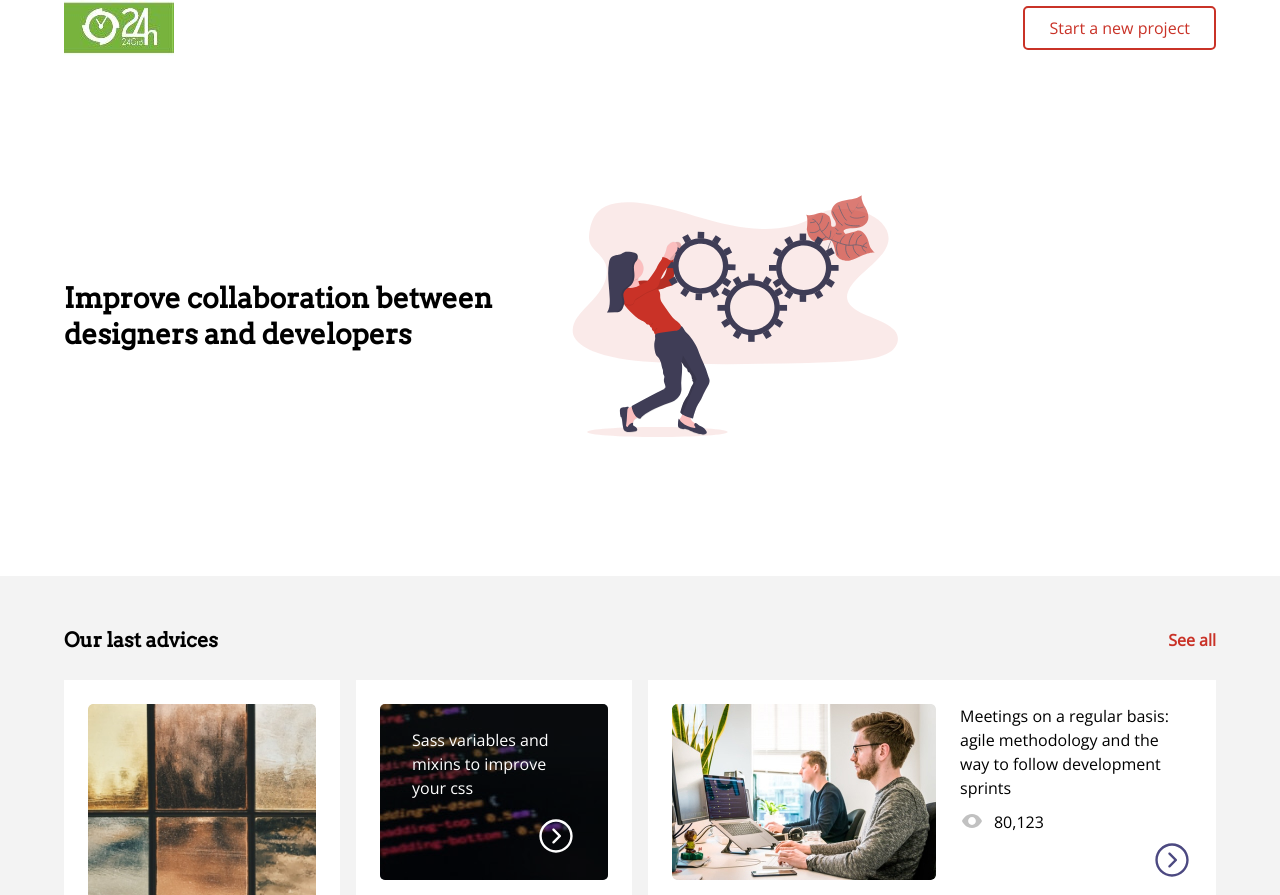
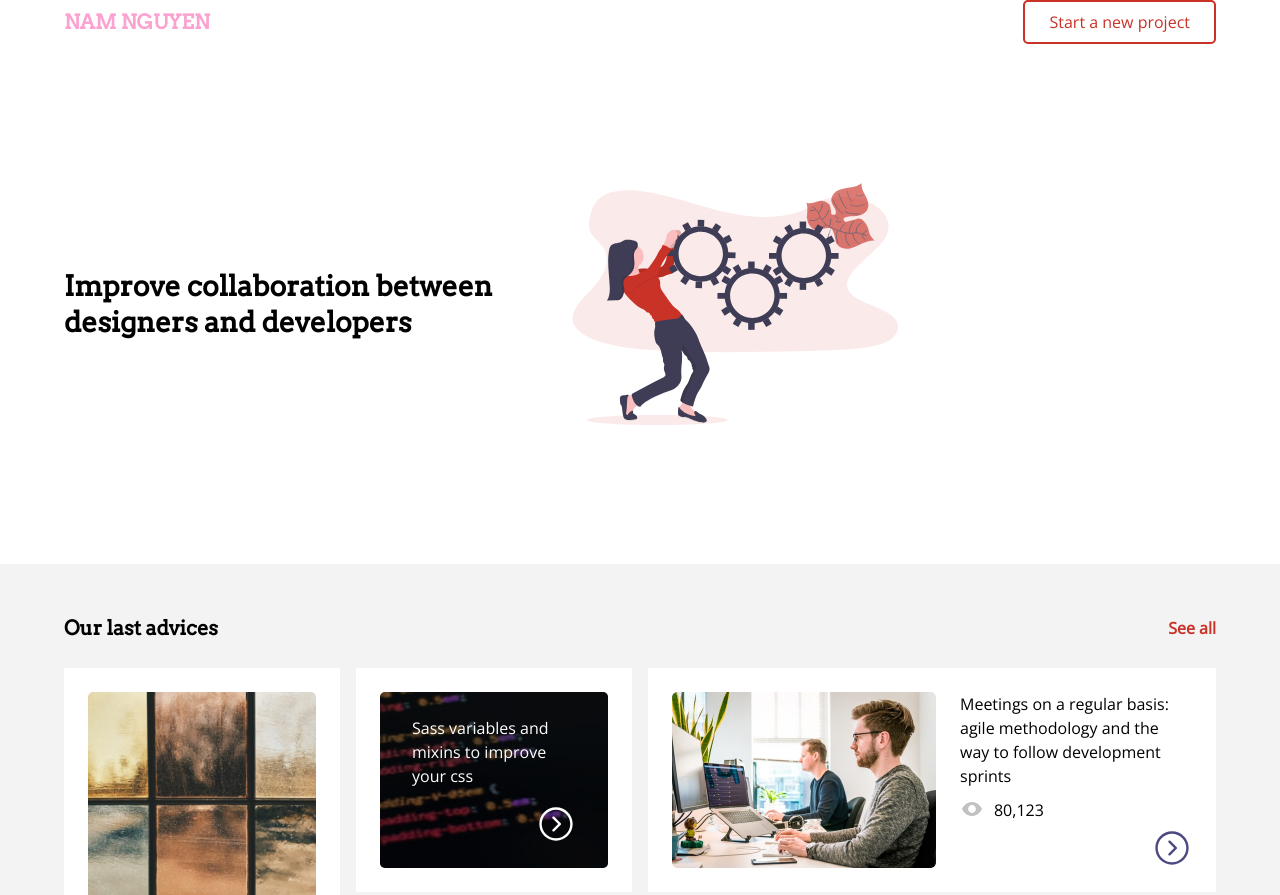
Before and after one commit to namnguyen29/static-website, a plain HTML site: page layout/index.html in a window 1280 px wide. Shown: the top 895 px of the page. Drawn offline with nearby package versions, Linux system fonts and the light colour scheme.

Commit message:
change logo

```diff
--- a/assets/scss/_home.scss
+++ b/assets/scss/_home.scss
@@ -20,6 +20,12 @@ $lg-row-height: 180px;
   }
   @media (max-width: $bp-sm) {
     font-size: 0.5rem;
+  }
+  & > a {
+    text-decoration: none;
+    .logo {
+      color: #fba2d0;
+    }
   }
 }
 
--- a/layout/index.html
+++ b/layout/index.html
@@ -5,13 +5,13 @@
     <meta http-equiv="X-UA-Compatible" content="IE=edge" />
     <meta name="viewport" content="width=device-width, initial-scale=1.0" />
     <link rel="stylesheet" href="../assets/scss/main.css" />
-    <title>Home | Openwt Training</title>
+    <title>Home</title>
   </head>
   <body>
     <div class="homepage">
       <header class="header">
         <a href="./index.html">
-          <img src="../static/images/logo.JPG" class="logo" alt="openwt-logo" />
+          <h2 class="logo">NAM NGUYEN</h2>
         </a>
         <a href="./signin.html">
           <button class="btn btn--secondary">Start a new project</button>
```
Also changed, not shown: layout/signin.html (+2 -2 lines), assets/scss/main.css, static/images/logo.JPG (deleted), 1 other file.
